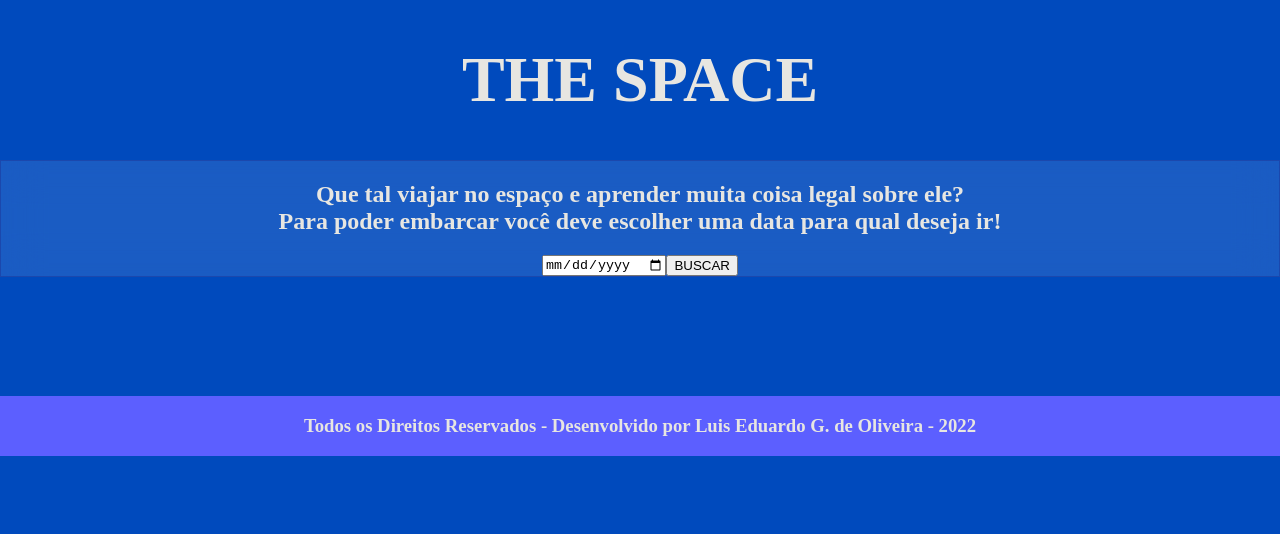
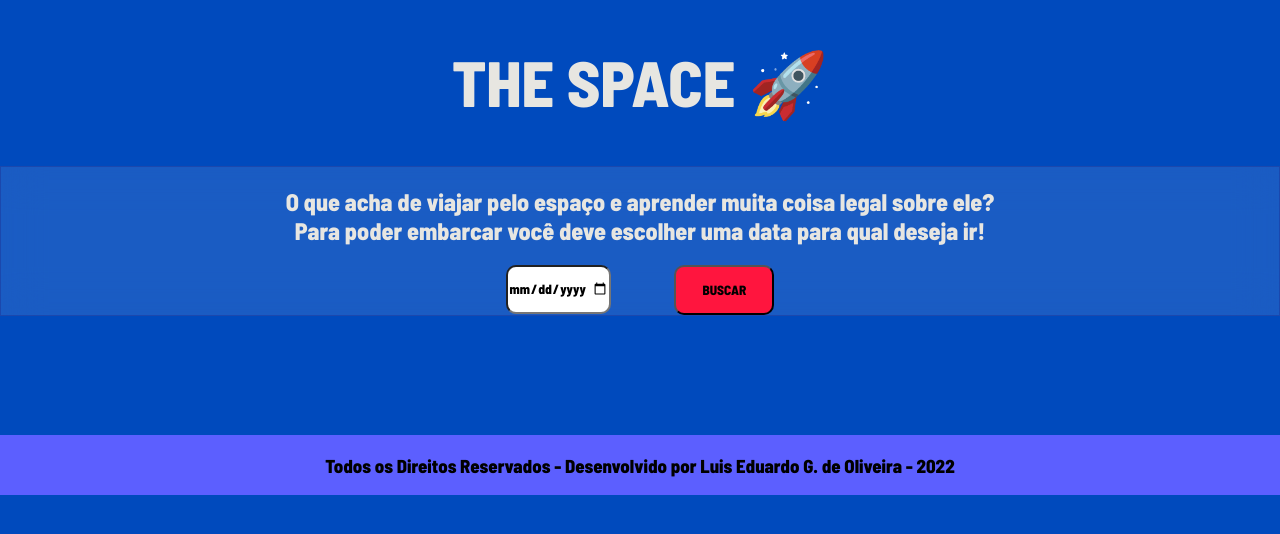
Before and after one commit to luiseduardot17/APODNASA, a plain HTML site: page index.html in a window 1280 px wide. Drawn offline with nearby package versions, Linux system fonts and the light colour scheme.

Commit message:
estilização e ajustes html

```diff
--- a/estilos.css
+++ b/estilos.css
@@ -21,13 +21,15 @@ header {
     justify-content: center;
     font-size: 200%;
     color: #e7e6e1;
+    font-family: 'Barlow Semi Condensed', sans-serif;
 }
 
 footer {
     display: flex;
     justify-content: center;
     background-color: #5c5fff;
-    color: #e7e6e1;
+    color: black;
+    font-family: 'Barlow Semi Condensed', sans-serif;
 }
 
 .read {
@@ -40,23 +42,28 @@ footer {
     -webkit-backdrop-filter: blur(8px);
     border: 1px solid rgba(31, 38, 135, 0.37);
     color: #e7e6e1;
+    font-family: 'Barlow Semi Condensed', sans-serif;
 }
 
 .enter {
     display: flex;
     justify-content: center;
+    gap: 5%;
 }
+
 .copyright {
     display: flex;
     justify-content: flex-start;
     color: #e7e6e1;
 }
+
 .title {
     display: flex;
     justify-content: flex-start;
-    color: #FF153E;
+    color: #fca311;
 
 }
+
 .explanation {
     display: flex;
     justify-content: flex-start;
@@ -71,3 +78,16 @@ footer {
     width: 100%;
     height: 70%;
 }
+.calendario {
+    border-radius: 10px;
+    width: 100px;
+    height: 45px;
+    font-family: 'Barlow Semi Condensed', sans-serif;
+}
+.btn {
+    border-radius: 10px;
+    width: 100px;
+    height: 50px;
+    font-family: 'Barlow Semi Condensed', sans-serif;
+    background-color: #ff153e;
+}
--- a/index.html
+++ b/index.html
@@ -5,6 +5,10 @@
     <meta charset="UTF-8">
     <meta http-equiv="X-UA-Compatible" content="IE=edge">
     <meta name="viewport" content="width=device-width, initial-scale=1.0">
+    <link rel="preconnect" href="https://fonts.googleapis.com">
+    <link rel="preconnect" href="https://fonts.gstatic.com" crossorigin>
+    <link href="https://fonts.googleapis.com/css2?family=Barlow+Semi+Condensed:wght@800&display=swap" rel="stylesheet">
+    <link href="https://fonts.googleapis.com/css2?family=Barlow+Semi+Condensed:ital,wght@1,500&display=swap" rel="stylesheet">
     <link rel="stylesheet" href="./estilos.css">
     <link rel="icon" href="./ico/Space-Solar-system.ico">
     <title>APOD NASA</title>
@@ -12,15 +16,16 @@
 
 <body>
     <header>
-        <h1>THE SPACE</h1>
+        <h1>THE SPACE 🚀</h1>
     </header>
     <div class="read">
-        <h2>Que tal viajar no espaço e aprender muita coisa legal sobre ele?<br>
+        <h2>O que acha de viajar pelo espaço e aprender muita coisa legal sobre ele?<br>
             Para poder embarcar você deve escolher uma data para qual deseja ir!
         </h2>
         <div class="enter">
-        <input id="calendario" type="date" min="1995-06-16"/>
-        <button id="btn">BUSCAR</button></div>
+            <input id="calendario" class="calendario" type="date" min="1995-06-16" />
+            <button id="btn" class="btn">BUSCAR</button>
+        </div>
     </div><br>
 
     <div id="content" class="content">
```
